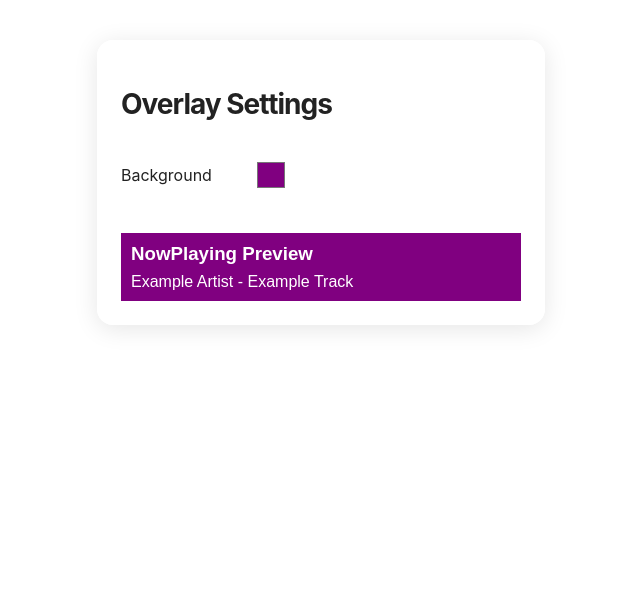
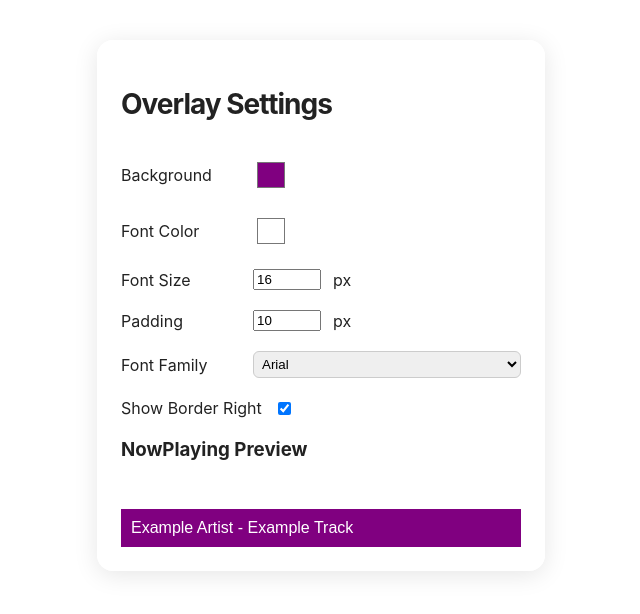
Before and after one commit to Fezalion/FezOverlay, a React (Vite) app: page / in a window 1280 px wide. Shown: the top 614 px of the page, without its empty margins (319-959 px from the left). Built offline with nearby package versions, Linux system fonts and the light colour scheme; no server answers.

Commit message:
Enhance Settings component with additional customization options
- Added new settings fields for font color, font size, padding, font family, and a toggle for border visibility.
- Improved layout and styling for better user experience in the Settings component.

```diff
--- a/src/components/Settings.jsx
+++ b/src/components/Settings.jsx
@@ -107,14 +107,40 @@ export function Settings() {
     }}>
       <h2 style={{marginBottom: 16, fontWeight: 700, fontSize: 28, letterSpacing: -1}}>Overlay Settings</h2>
 
-      {/* Settings Form */}
       <label style={{display: 'flex', alignItems: 'center', gap: 12}}>
         <span style={{minWidth: 120}}>Background</span>
         <input type="color" value={color} onChange={handleChange} style={{width: 36, height: 36, border: 'none', background: 'none'}} />
       </label>
-      {/* ... other settings fields ... */}
+      <label style={{display: 'flex', alignItems: 'center', gap: 12}}>
+        <span style={{minWidth: 120}}>Font Color</span>
+        <input type="color" value={fontColor} onChange={handleFontColor} style={{width: 36, height: 36, border: 'none', background: 'none'}} />
+      </label>
+      <label style={{display: 'flex', alignItems: 'center', gap: 12}}>
+        <span style={{minWidth: 120}}>Font Size</span>
+        <input type="number" min="8" max="48" value={fontSize} onChange={handleFontSize} style={{width: 60}} /> px
+      </label>
+      <label style={{display: 'flex', alignItems: 'center', gap: 12}}>
+        <span style={{minWidth: 120}}>Padding</span>
+        <input type="number" min="0" max="50" value={padding} onChange={handlePadding} style={{width: 60}} /> px
+      </label>
+      <label style={{display: 'flex', alignItems: 'center', gap: 12}}>
+        <span style={{minWidth: 120}}>Font Family</span>
+        <select value={fontFamily} onChange={handleFontFamily} style={{flex: 1, padding: 4, borderRadius: 6, border: '1px solid #ccc'}}>
+          <option value="Arial, sans-serif">Arial</option>
+          <option value="Verdana, Geneva, sans-serif">Verdana</option>
+          <option value="Tahoma, Geneva, sans-serif">Tahoma</option>
+          <option value="Courier New, Courier, monospace">Courier New</option>
+          <option value="Times New Roman, Times, serif">Times New Roman</option>
+        </select>
+      </label>
+      <label style={{display: 'flex', alignItems: 'center', gap: 12}}>
+        <span style={{minWidth: 120}}>Show Border Right</span>
+        <input type="checkbox" checked={borderRight} onChange={handleBorderRight} />
+      </label>
+
 
       {/* NowPlaying Preview */}
+      <h3 style={{margin: 0, marginBottom: 8}}>NowPlaying Preview</h3>
       <div style={{
         marginTop: 20,
         padding: 10,
@@ -125,7 +151,6 @@ export function Settings() {
         borderRight: borderRight ? '3px solid' : 'none',
         borderColor: color
       }}>
-        <h3 style={{margin: 0, marginBottom: 8}}>NowPlaying Preview</h3>
         {/* Simulate a track to display in the preview */}
         <span className={false ? 'animate' : ''}>
           Example Artist - Example Track
```
